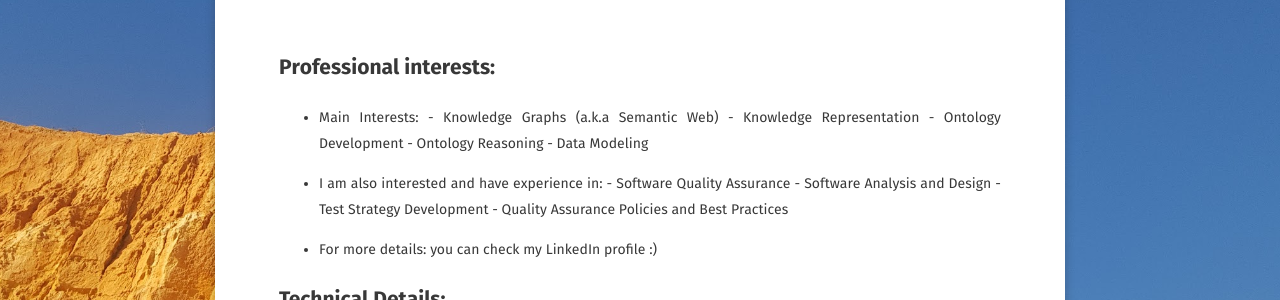
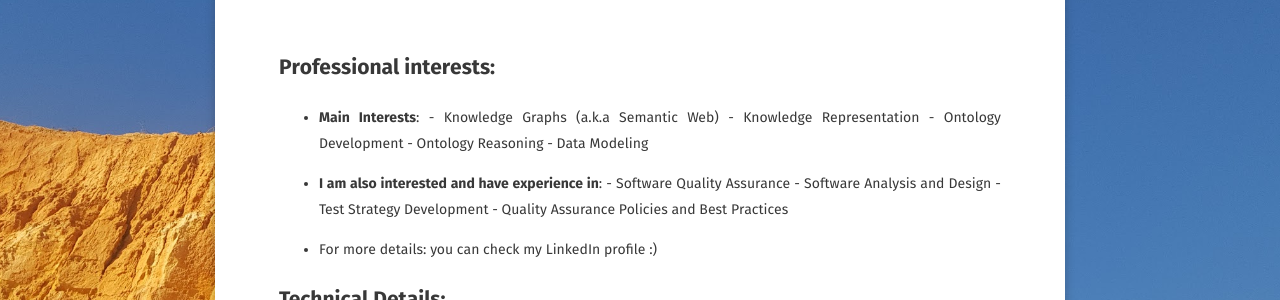
Before and after one commit to lcomet/linamolinascomet, a Jekyll site: the page built from projects/index.md, in a window 1280 px wide. Shown: the part 241-541 px from the top of the page. Built offline with Jekyll 4.4.1, drawn with Linux system fonts in a browser that asks for light colours; some web fonts are replaced.

```diff
--- a/projects/index.md
+++ b/projects/index.md
@@ -6,14 +6,14 @@ excerpt: "List of Projects"
 comments: false
 ---
 ## Professional interests:
-* Main Interests:
+*  __Main Interests__:
               - Knowledge Graphs (a.k.a Semantic Web)
               - Knowledge Representation
               - Ontology Development
               - Ontology Reasoning
               - Data Modeling
 
-* I am also interested and have experience in:
+*  __I am also interested and have experience in__:
               - Software Quality Assurance
               - Software Analysis and Design
               - Test Strategy Development
```
